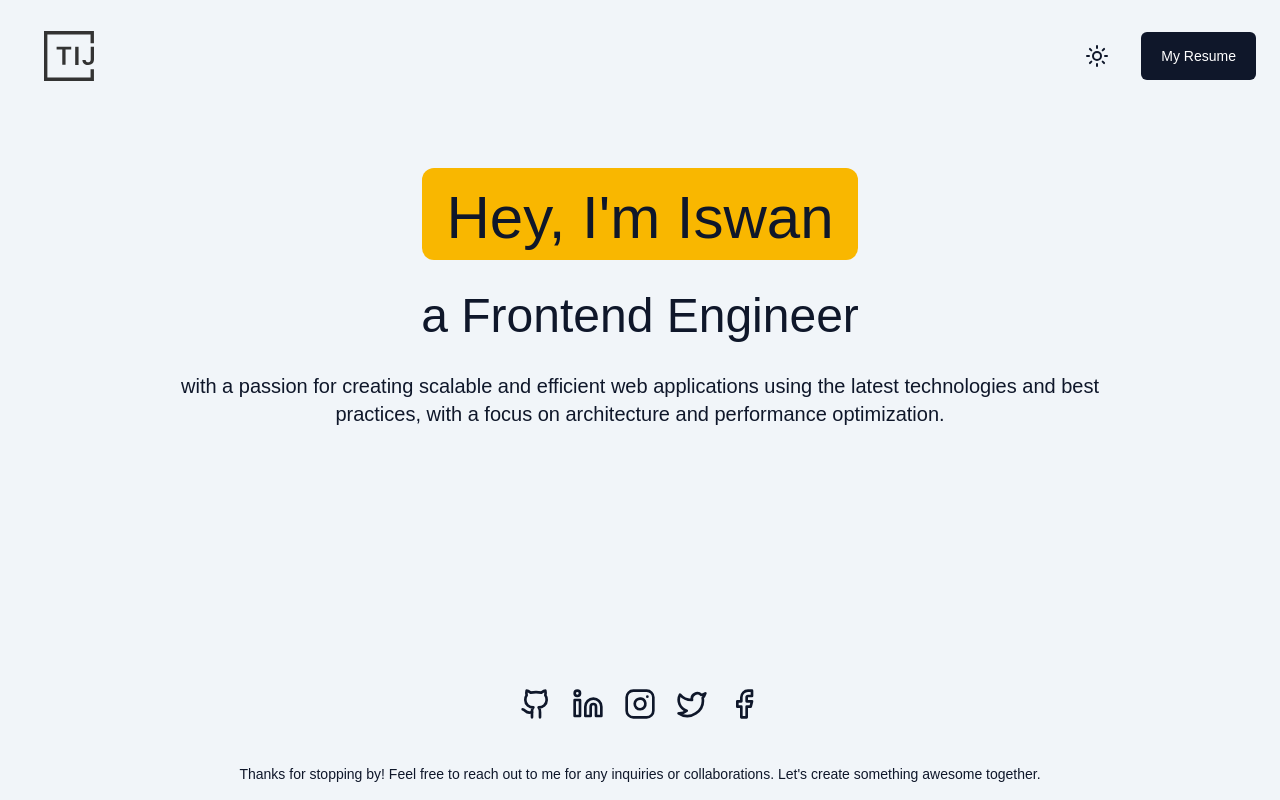
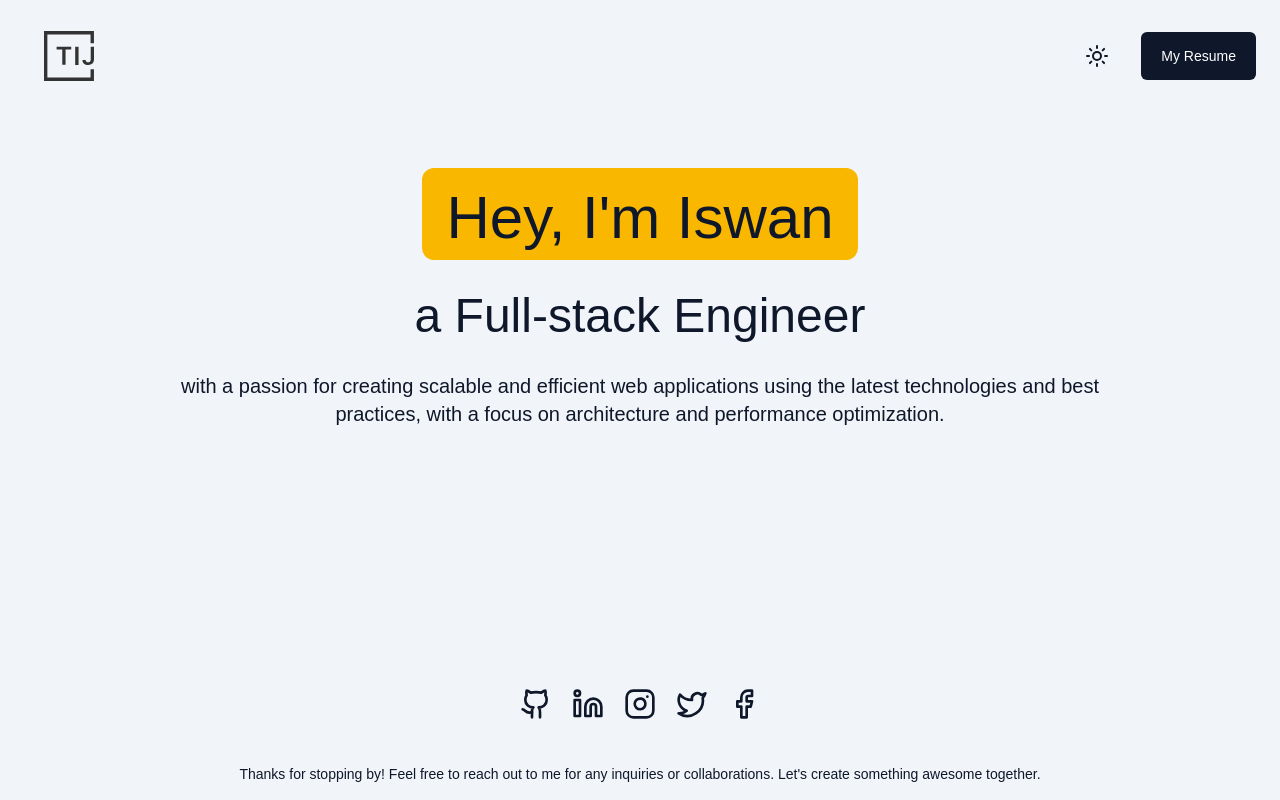
Before and after one commit to iswanj/iswanjumat.com-new, a Next.js app: page / in a window 1280 px wide. Built offline with nearby package versions, Linux system fonts and the light colour scheme; a web font is replaced by a local one.

Commit message:
Update page.tsx

```diff
--- a/src/app/page.tsx
+++ b/src/app/page.tsx
@@ -22,7 +22,7 @@ export default function Home() {
           <LargeHeading
             size="md"
             className="three-d text-slate-900 dark:text-slate-300 pt-2">
-            a Frontend Engineer
+            a Full-stack Engineer
           </LargeHeading>
           <Paragraph
             size="lg"
```
